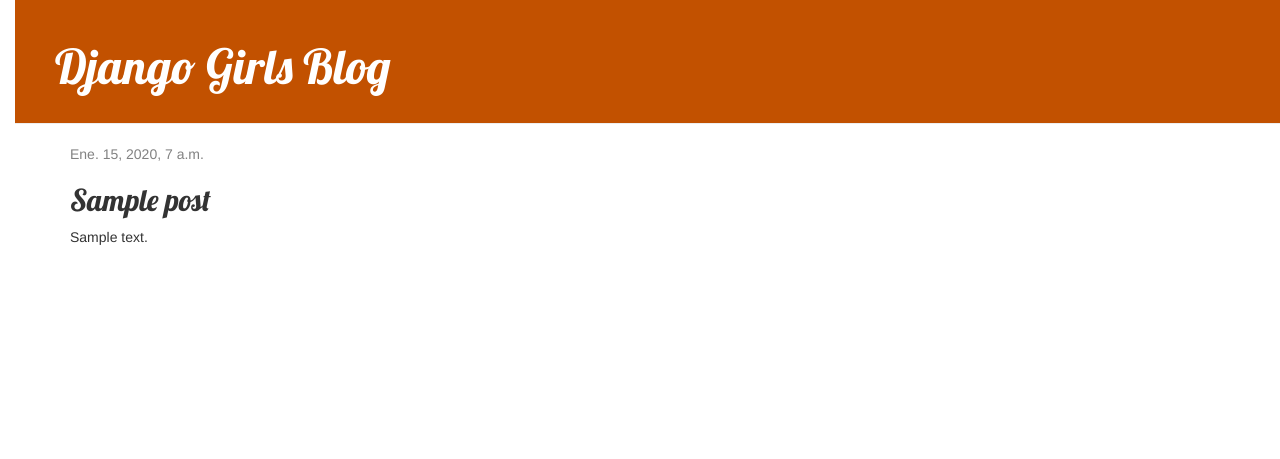
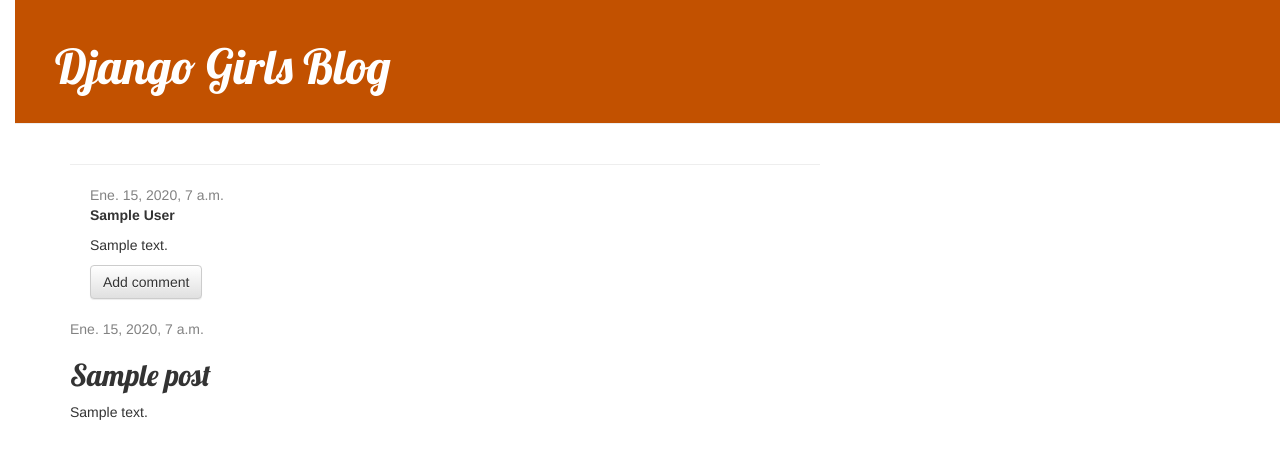
Before and after one commit to kires5896/my-first-blog, a Django app: page /post/1/ in a window 1280 px wide. Shown: the top 459 px of the page. Run offline with Django 3.2, Linux system fonts and the light colour scheme; tables that the repository leaves empty hold one stand-in row (values such as "Sample post"); some libraries are stand-ins or nearby versions.

Commit message:
botones borrar agregar

```diff
--- a/blog/admin.py
+++ b/blog/admin.py
@@ -1,5 +1,7 @@
 
 from django.contrib import admin
-from .models import Post
+from .models import Post, Comment
 # Register your models here.
 admin.site.register(Post)
+#comentarios
+admin.site.register(Comment)
--- a/blog/models.py
+++ b/blog/models.py
@@ -17,3 +17,19 @@
 
     def __str__(self):
         return self.title
+
+#comentarios para el blog
+
+class Comment(models.Model):
+    post = models.ForeignKey('blog.Post', on_delete=models.CASCADE, related_name='comments')
+    author = models.CharField(max_length=200)
+    text = models.TextField()
+    created_date = models.DateTimeField(default=timezone.now)
+    approved_comment = models.BooleanField(default=False)
+
+    def approve(self):
+        self.approved_comment = True
+        self.save()
+
+    def __str__(self):
+        return self.text
--- a/blog/static/css/blog.css
+++ b/blog/static/css/blog.css
@@ -55,3 +55,8 @@
 .post h2 a, .post h2 a:visited {
     color: #000000;
 }
+
+
+.comment {
+    margin: 20px 0px 20px 20px;
+}
--- a/blog/templates/blog/base.html
+++ b/blog/templates/blog/base.html
@@ -11,6 +11,8 @@
         <div class="page-header">
             {% if user.is_authenticated %}
                 <a href="{% url 'post_new' %}" class="top-menu"><span class="glyphicon glyphicon-plus"></span></a>
+                {% comment %} borradores {% endcomment %}
+                <a href="{% url 'post_draft_list' %}" class="top-menu"><span class="glyphicon glyphicon-edit"></span></a>
             {% endif %}
             <h1><a href="/">Django Girls Blog</a></h1>
         </div>
--- a/blog/templates/blog/post_detail.html
+++ b/blog/templates/blog/post_detail.html
@@ -1,14 +1,29 @@
 {% extends 'blog/base.html' %}
 
 {% block content %}
+    <hr>
+    {% for comment in post.comments.all %}
+        <div class="comment">
+            <div class="date">{{ comment.created_date }}</div>
+            <strong>{{ comment.author }}</strong>
+            <p>{{ comment.text|linebreaks }}</p>
+            <a class="btn btn-default" href="{% url 'add_comment_to_post' pk=post.pk %}">Add comment</a>
+        </div>
+    {% empty %}
+    <p>No comments here yet :(</p>
+    {% endfor %}
     <div class="post">
         {% if post.published_date %}
             <div class="date">
                 {{ post.published_date }}
             </div>
+        {% else %}
+            <a class="btn btn-default" href="{% url 'post_publish' pk=post.pk %}">Publish</a>
         {% endif %}
         {% if user.is_authenticated %}
             <a class="btn btn-default" href="{% url 'post_edit' pk=post.pk %}"><span class="glyphicon glyphicon-pencil"></span></a>
+            {% comment %} eliminar_post {% endcomment %}
+            <a class="btn btn-default" href="{% url 'post_remove' pk=post.pk %}"><span class="glyphicon glyphicon-remove"></span></a>
         {% endif %}
         <h2>{{ post.title }}</h2>
         <p>{{ post.text|linebreaksbr }}</p>
--- a/blog/templates/blog/post_list.html
+++ b/blog/templates/blog/post_list.html
@@ -6,8 +6,9 @@
             <div class="date">
                 {{ post.published_date }}
             </div>
-            <h2><a href="{% url 'post_detail' pk=post.pk %}">{{ post.title }}</a></h2>
+            <h2><a href="{% url 'post_detail' pk=post.pk %}">{{ post.title }}</a></h1>
             <p>{{ post.text|linebreaksbr }}</p>
+            <a href="{% url 'post_detail' pk=post.pk %}">Comments: {{ post.comments.count }}</a>
         </div>
     {% endfor %}
-{% endblock %}
+{% endblock content %}
--- a/blog/urls.py
+++ b/blog/urls.py
@@ -1,9 +1,18 @@
 from django.urls import path
 from . import views
+from django.conf.urls import url
 
 urlpatterns = [
     path('', views.post_list, name='post_list'),
     path('post/<int:pk>/', views.post_detail, name='post_detail'),
     path('post/new/', views.post_new, name='post_new'),
     path('post/<int:pk>/edit/', views.post_edit, name='post_edit'),
+    #comentario
+    url(r'^post/(?P<pk>\d+)/comment/$', views.add_comment_to_post, name='add_comment_to_post'),
+    #borradores
+    path('drafts/', views.post_draft_list, name='post_draft_list'),
+
+    path('post/<pk>/publish/', views.post_publish, name='post_publish'),
+    #eliminar_post
+    path('post/<pk>/remove/', views.post_remove, name='post_remove'),
 ]
--- a/blog/views.py
+++ b/blog/views.py
@@ -2,7 +2,7 @@
 from django.utils import timezone
 from .models import Post
 from django.shortcuts import render, get_object_or_404
-from .forms import PostForm
+from .forms import PostForm ,CommentForm
 from django.shortcuts import redirect
 # Create your views here.
 
@@ -14,18 +14,20 @@
     post = get_object_or_404(Post, pk=pk)
     return render(request, 'blog/post_detail.html', {'post': post})
 
+
 def post_new(request):
     if request.method == "POST":
         form = PostForm(request.POST)
         if form.is_valid():
             post = form.save(commit=False)
             post.author = request.user
-            post.published_date = timezone.now()
+            #post.published_date = timezone.now()
             post.save()
             return redirect('post_detail', pk=post.pk)
     else:
         form = PostForm()
     return render(request, 'blog/post_edit.html', {'form': form})
+
 
 def post_edit(request, pk):
     post = get_object_or_404(Post, pk=pk)
@@ -34,9 +36,41 @@
         if form.is_valid():
             post = form.save(commit=False)
             post.author = request.user
-            post.published_date = timezone.now()
+            #post.published_date = timezone.now()
             post.save()
             return redirect('post_detail', pk=post.pk)
     else:
         form = PostForm(instance=post)
     return render(request, 'blog/post_edit.html', {'form': form})
+
+#comentario
+
+def add_comment_to_post(request, pk):
+    post = get_object_or_404(Post, pk=pk)
+    if request.method == "POST":
+        form = CommentForm(request.POST)
+        if form.is_valid():
+            comment = form.save(commit=False)
+            comment.post = post
+            comment.save()
+            return redirect('post_detail', pk=post.pk)
+    else:
+        form = CommentForm()
+    return render(request, 'blog/add_comment_to_post.html', {'form': form})
+
+#borradores
+def post_draft_list(request):
+    posts = Post.objects.filter(published_date__isnull=True).order_by('created_date')
+    return render(request, 'blog/post_draft_list.html', {'posts': posts})
+
+#url_btn_publicacion
+def post_publish(request, pk):
+    post = get_object_or_404(Post, pk=pk)
+    post.publish()
+    return redirect('post_detail', pk=pk)
+
+#eliminar_post
+def post_remove(request, pk):
+    post = get_object_or_404(Post, pk=pk)
+    post.delete()
+    return redirect('post_list')
```
Also changed, not shown: blog/forms.py (+8 -1 lines), blog/templates/blog/post_draft_list.html (added, +21 -0 lines).
